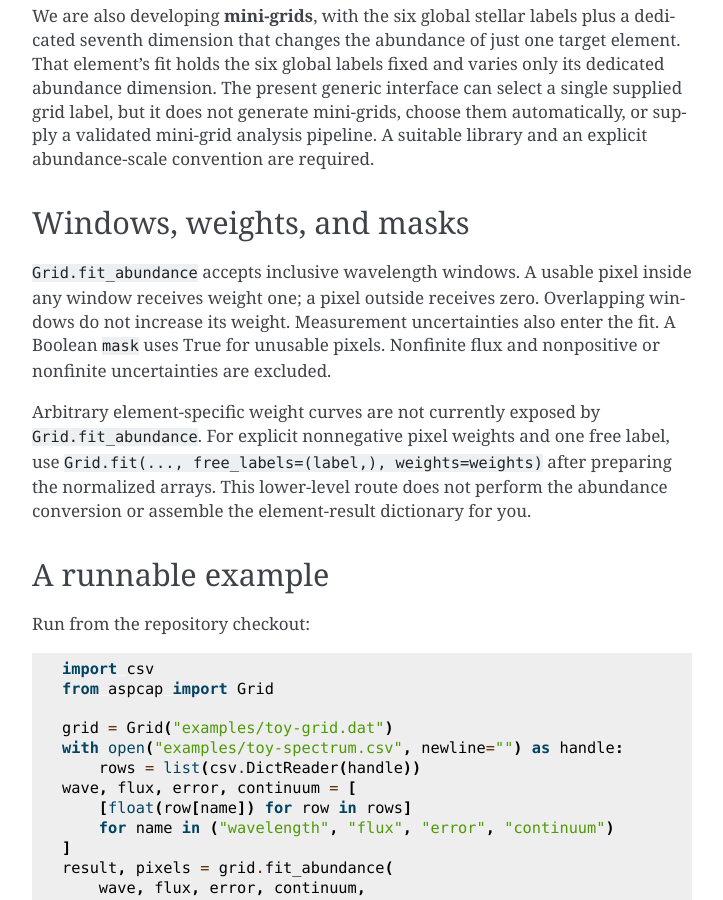
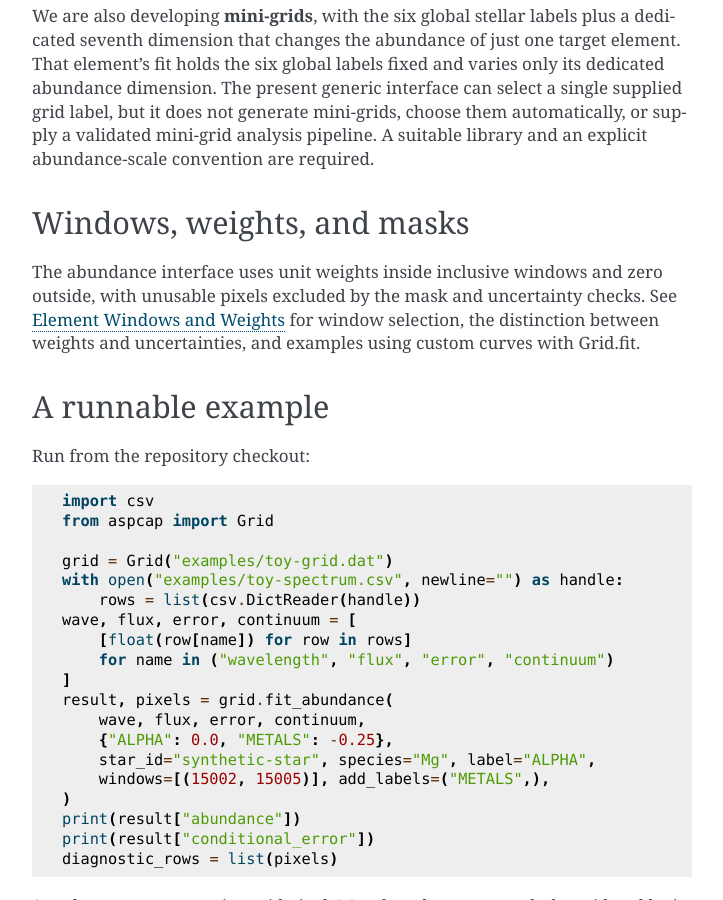
Before and after one commit to dnidever/aspcap, a Sphinx documentation site: the page built from docs/element-fitting.rst, in a window 1280 px wide and 900 px high, scrolled down 541 px. Shown: the whole window, without its empty margins (388-1111 px from the left). Built offline with Sphinx 7.4.7, drawn with Linux system fonts in a browser that asks for light colours.

Commit message:
Add a focused guide to element windows, weights, and masks

```diff
--- a/docs/element-fitting.rst
+++ b/docs/element-fitting.rst
@@ -31,17 +31,10 @@ library and an explicit abundance-scale convention are required.
 Windows, weights, and masks
 ---------------------------
 
-``Grid.fit_abundance`` accepts inclusive wavelength windows. A usable pixel inside
-any window receives weight one; a pixel outside receives zero. Overlapping
-windows do not increase its weight. Measurement uncertainties also enter the
-fit. A Boolean ``mask`` uses True for unusable pixels. Nonfinite flux and
-nonpositive or nonfinite uncertainties are excluded.
-
-Arbitrary element-specific weight curves are not currently exposed by
-``Grid.fit_abundance``. For explicit nonnegative pixel weights and one free label,
-use ``Grid.fit(..., free_labels=(label,), weights=weights)`` after preparing
-the normalized arrays. This lower-level route does not perform the abundance
-conversion or assemble the element-result dictionary for you.
+The abundance interface uses unit weights inside inclusive windows and zero
+outside, with unusable pixels excluded by the mask and uncertainty checks.
+See :doc:`element-windows` for window selection, the distinction between
+weights and uncertainties, and examples using custom curves with Grid.fit.
 
 A runnable example
 ------------------
--- a/docs/index.rst
+++ b/docs/index.rst
@@ -51,6 +51,7 @@ and :doc:`element-fitting` for the individual-element workflow.
    continuum
    initial-estimates
    global-fitting
+   element-windows
    element-fitting
    pipeline
    spectrum
--- a/docs/inputs.rst
+++ b/docs/inputs.rst
@@ -43,6 +43,8 @@ normalized uncertainties receive zero weight.
 Element configuration
 ---------------------
 
+See :doc:`element-windows` for window selection and pixel weighting.
+
 .. literalinclude:: ../examples/mg.json
    :language: json
 
```
Also changed, not shown: docs/element-windows.rst (added, +110 -0 lines).
